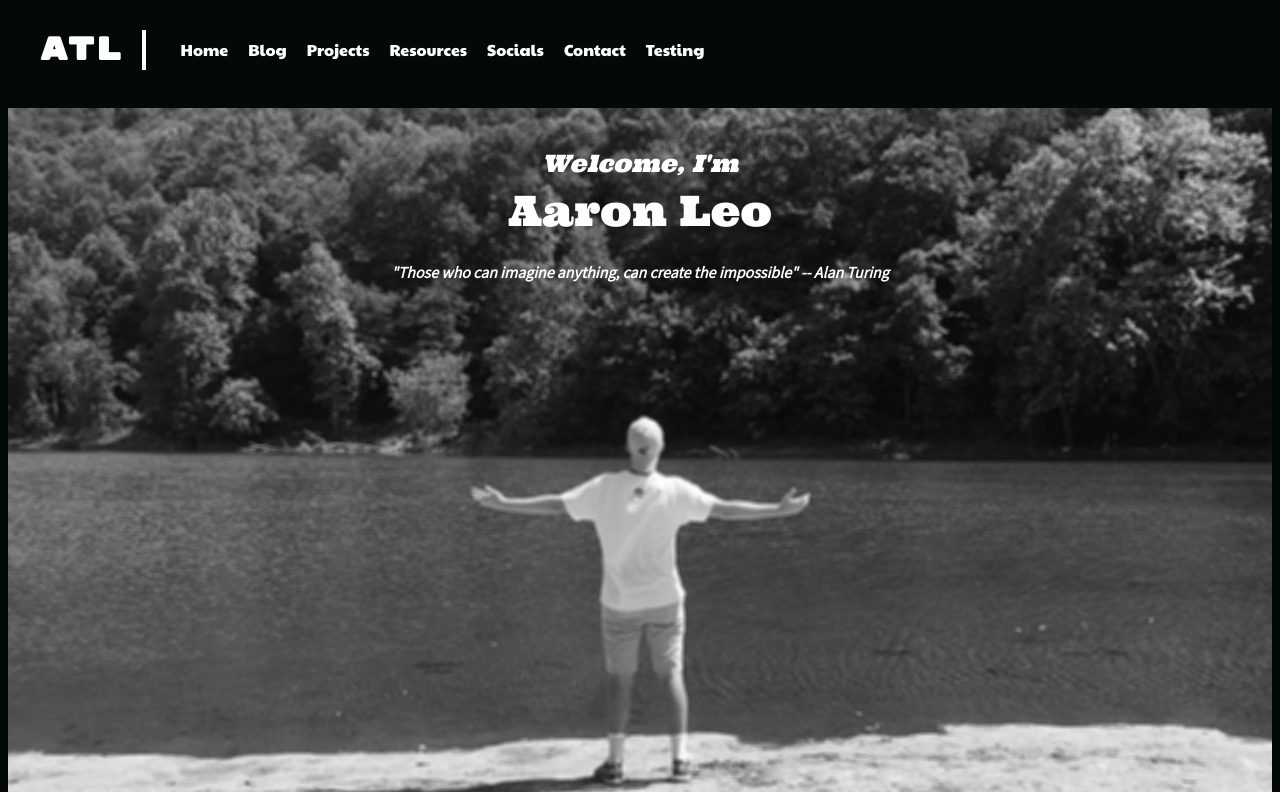
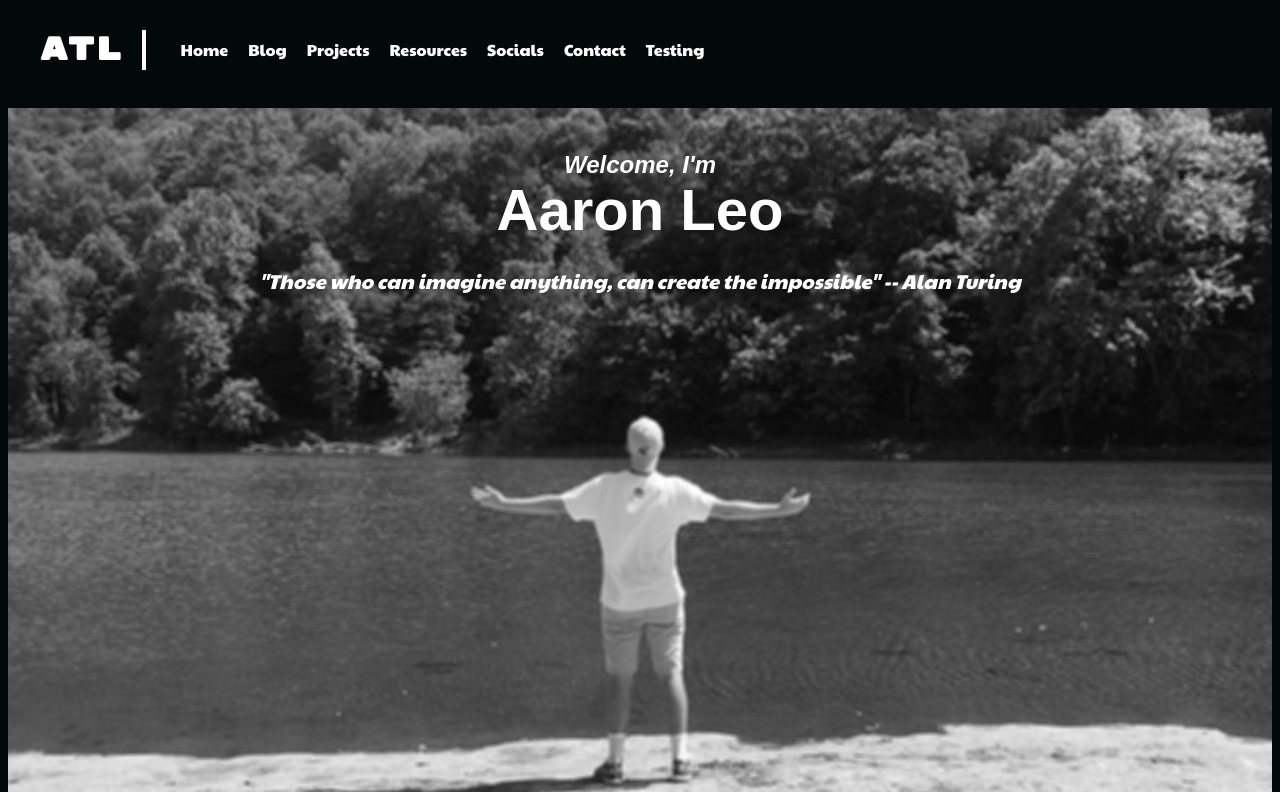
Before and after one commit to aarontleo/aaronleo.net, a plain HTML site: page index.html in a window 1280 px wide. Shown: the top 792 px of the page. Drawn offline with Linux system fonts and the light colour scheme.

Commit message:
added links to organization boxes, changed fonts

```diff
--- a/css/style.css
+++ b/css/style.css
@@ -1,10 +1,7 @@
 /*
-font-family: 'Rubik Mono One', sans-serif;
-font-family: 'Paytone One', sans-serif;
-font-family: 'Ultra', serif;
-font-family: 'Assistant', sans-serif;
+CSS is written for screen sizes below 1000px
+Media Queries are used to modify the layout after a screen size of 1000px
 */
-
 *{
   text-decoration: none;
   list-style-type: none;
@@ -102,19 +99,20 @@ header nav ul li a{
 
 .index-banner h2{
   margin: 22px;
-  font-family: 'Ultra', serif;
-  font-size: 42px;
-  font-weight: 300;
+  font-family: 'Oswald', sans-serif;
+  /*font-family: 'Anton', sans-serif;*/
+  line-height: 45px;
+  font-size: 58px;
   color: #ffffff;
   text-align: center;
 }
 
 .index-banner h1{
-  font-family: 'Assistant', sans-serif;
-  font-size: 16px;
+font-family: 'Paytone One', sans-serif;
+  font-size: 20px;
   font-style: italic;
-  font-weight: 900;
-  line-height: 25px;
+  line-height: 35px;
+  font-weight: 100;
   color: #ffffff;
   text-align: center;
 }
@@ -142,6 +140,10 @@ header nav ul li a{
   text-align: center;
 }
 
+.index-organizations div h3 a{
+  color: #000000;
+}
+
 .index-organizations h2{
   font-family: 'Paytone One', sans-serif;
   font-size: 22px;
@@ -155,6 +157,10 @@ header nav ul li a{
   .wrapper{
     width: 500px;
     margin: 0 auto;
+  }
+
+  .index-banner h1{
+    line-height: 55px;
   }
 }
 
@@ -191,7 +197,7 @@ footer{
 
 footer p{
   margin: 10px;
-  font-family: 'Assistant', sans-serif;
+  font-family: 'Oswald', sans-serif;
   font-weight: 500;
   font-size: 14px;
   color: #ffffff;
```
